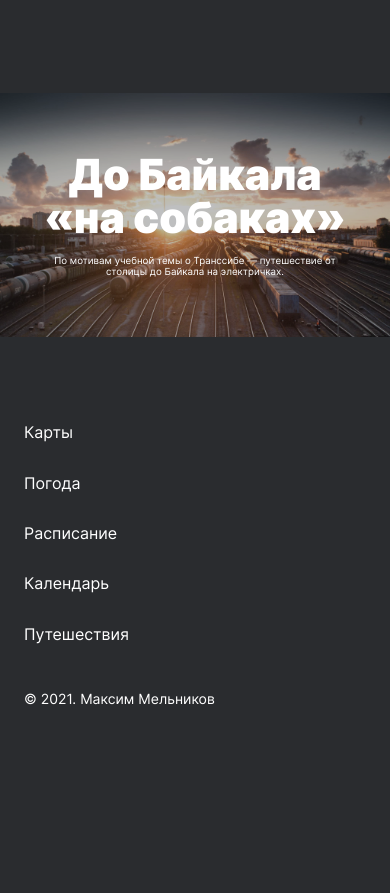
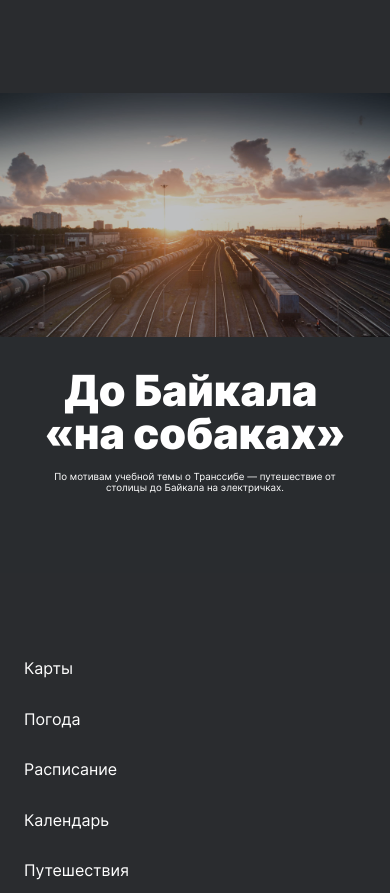
Before and after one commit to WhiteDust86/russian-travel, a plain HTML site: page index.html in a window 390 px wide. Shown: the part 7704-8597 px from the top of the page. Before the commit the page ends 8435 px from the top, so only its background shows below. Drawn offline with Linux system fonts and the light colour scheme.

Commit message:
ещё исправления в блоке cover

```diff
--- a/blocks/cover/__background/cover__background.css
+++ b/blocks/cover/__background/cover__background.css
@@ -5,7 +5,5 @@
   background-position: center;
   background-size: contain;
   background-repeat: no-repeat;
-
-
-
+  position: absolute;
 }
--- a/blocks/cover/__link/cover__link.css
+++ b/blocks/cover/__link/cover__link.css
@@ -3,9 +3,38 @@
   display: flex;
   align-items: center;
   height: 100%;
-  /* position: relative; */
+  /*position: relative;*/
   box-sizing: border-box;
   justify-content: center;
   overflow: visible;
   flex-direction: column;
+  align-self: self-start;
+  max-width: 1184px;
+  min-height: 740px;
+  background-color: rgba(42, 44, 47, 0.3);
 }
+
+.cover__link:hover {
+  background-color: rgba(42, 44, 47, 0.8);
+}
+
+@media screen and (min-width: 1024px) and (max-width: 1279px) {
+  .cover__link {
+    width: 1024px;
+    min-height: 640px;
+  }
+}
+
+@media screen and (min-width: 375px) and (max-width: 1023px) {
+  .cover__link {
+    width: 100%;
+    min-height: 480px;
+  }
+}
+
+@media screen and (max-width: 374px) {
+  .cover__link {
+    width: 100%;
+    min-height: 200px;
+  }
+}
--- a/blocks/cover/__overlay/cover__overlay.css
+++ b/blocks/cover/__overlay/cover__overlay.css
@@ -11,6 +11,7 @@
   text-decoration: none;
   background-color: rgba(42, 44, 47, 0.3);
   transition: background-color 0.25s;
+  z-index: 1;
 }
 
 .cover__overlay:hover {
--- a/blocks/cover/__title/cover__title.css
+++ b/blocks/cover/__title/cover__title.css
@@ -6,6 +6,7 @@
   line-height: 76px;
   color: #FFFFFF;
   text-align: center;
+  z-index: 1;
 }
 
 @media (max-width: 720px) {
@@ -13,6 +14,8 @@
     font-size: calc(11vw);
     line-height: 1;
     max-width: 80%;
+
+    margin: 195px 0 0;
   }
 }
 
@@ -20,5 +23,7 @@
   .cover__title {
     font-size: 32px;
     line-height: 35px;
+
+    margin: 33px 0 0;
   }
 }
--- a/index.html
+++ b/index.html
@@ -157,15 +157,13 @@
     </section>
 
     <section class="cover">
+      <div class="cover__overlay"></div>
       <div class="cover__background"></div>
       <a href="https://stampsy.com/na-elektrichkakh-do-baikala" class="cover__link" target="_blank">
-        <div class="cover__overlay">
-          <h2 class="cover__title">До Байкала «на собаках»</h2>
-          <p class="cover__subtitle">По мотивам учебной темы о Транссибе — путешествие от столицы до Байкала на
-            электричках.</p>
-          </div>
-          </a>
-
+        <h2 class="cover__title">До Байкала&nbsp; «на собаках»</h2>
+        <p class="cover__subtitle">По мотивам учебной темы о Транссибе — путешествие от столицы до Байкала на
+          электричках.</p>
+      </a>
     </section>
 
   </main>
```
